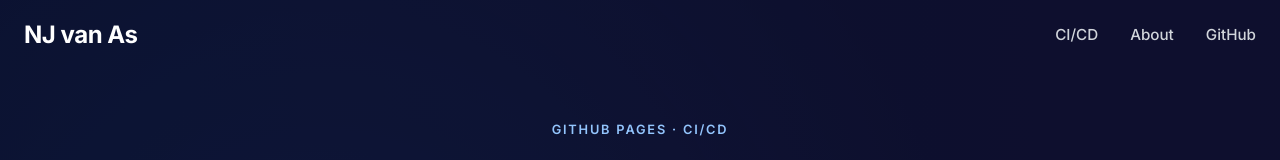
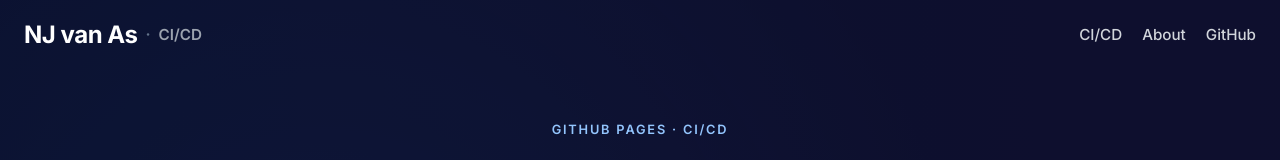
Before and after one commit to njvanas/CI-CD, a plain HTML site: page index.html in a window 1280 px wide. Shown: the top 160 px of the page. Drawn offline with Linux system fonts and the light colour scheme.

Commit message:
Add header brand row and update header styles
Replace single .site-brand link with a branded header row containing the site name, a visual separator, and a page label (CI/CD). Add corresponding CSS (.site-header__brand, .site-header__name, .site-header__sep, .site-header__page), adjust spacing/gap values, change name hover to color transition, and tweak .nav-links alignment and gaps for improved layout and consistency.

```diff
--- a/index.html
+++ b/index.html
@@ -15,7 +15,11 @@
     <header id="site-header" class="site-header">
         <nav class="site-header__nav" aria-label="Primary">
             <div class="container nav-inner">
-                <a class="site-brand" href="https://njvanas.github.io/" title="NJ van As — portfolio home">NJ van As</a>
+                <div class="site-header__brand">
+                    <a href="https://njvanas.github.io/" class="site-header__name" title="NJ van As — portfolio home">NJ van As</a>
+                    <span class="site-header__sep" aria-hidden="true">·</span>
+                    <span class="site-header__page">CI/CD</span>
+                </div>
                 <ul class="nav-links">
                     <li><a href="#cicd">CI/CD</a></li>
                     <li><a href="#about">About</a></li>
--- a/styles.css
+++ b/styles.css
@@ -140,27 +140,48 @@ main {
     justify-content: space-between;
     align-items: center;
     flex-wrap: wrap;
-    gap: 1rem;
+    gap: 1rem 1.5rem;
 }
 
-.site-brand {
+/* Brand row — same pattern as typing-speed-test (NJ van As · Project) */
+.site-header__brand {
+    display: flex;
+    align-items: center;
+    flex-wrap: wrap;
+    gap: 0.35rem 0.5rem;
+}
+
+.site-header__name {
     font-size: 1.5rem;
     font-weight: 700;
     color: #fff;
     text-decoration: none;
     letter-spacing: -0.02em;
-    transition: opacity 0.2s ease;
+    transition: color 0.2s ease;
 }
 
-.site-brand:hover {
-    opacity: 0.9;
+.site-header__name:hover {
+    color: var(--blue-300);
+}
+
+.site-header__sep {
+    color: #64748b;
+    font-weight: 600;
+}
+
+.site-header__page {
+    font-size: 0.95rem;
+    font-weight: 600;
+    color: var(--text-gray-400);
 }
 
 .nav-links {
     display: flex;
     list-style: none;
-    gap: 2rem;
+    gap: 0.75rem 1.25rem;
     flex-wrap: wrap;
+    align-items: center;
+    justify-content: flex-end;
 }
 
 .nav-links a {
```
